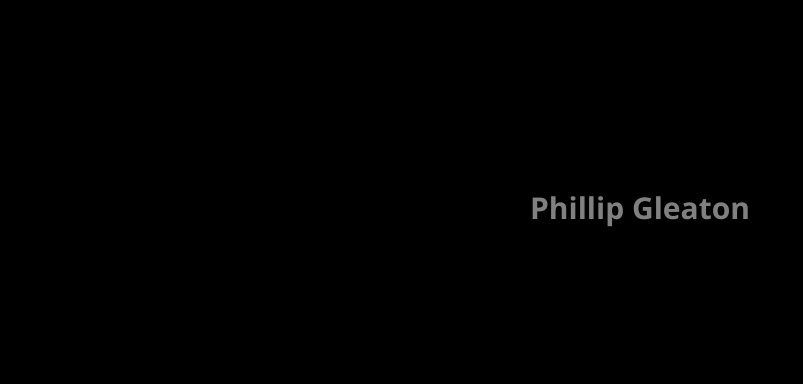
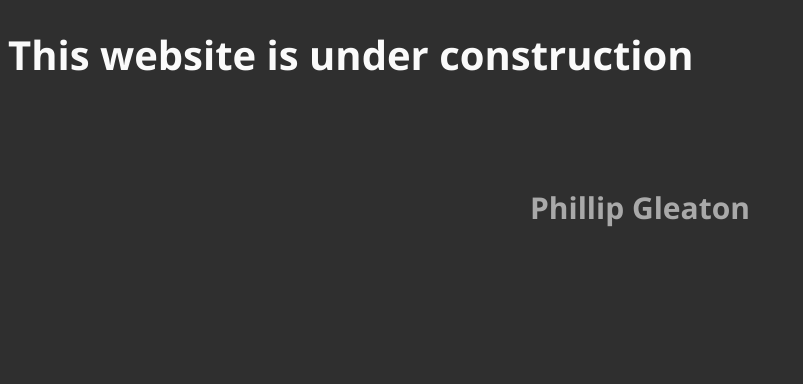
Before and after one commit to PhillipGleaton/phillipgleaton.github.io, a plain HTML site: page index.html in a window 1280 px wide. Shown: the top 384 px of the page, without its empty margins (0-803 px from the left). Drawn offline with Linux system fonts and the light colour scheme.

Commit message:
CSS modification

```diff
--- a/mystyle.css
+++ b/mystyle.css
@@ -1,25 +1,27 @@
-body {
-    text-align: left;
-    background-color: black;
-    font-size: 20px;
-    font-family: 'Segoe UI', Tahoma, Geneva, Verdana, sans-serif;
-  }
-
-  h1 {
-    color: gray
+ h1 {
+    color: #fafafa
     text-align: center;
   }
   h2 {
-    color: gray;
+    color: darkgray;
     text-align: center;
   }
 
 
 marquee {
     font-size:20px;
+    color: #ffffff;
 }
 
 link {
     text-align: left;
     color: blue;
 }
+
+body {
+  background-color: #2f2f2f;
+  color: #fafafa;
+  font-size: 20px;
+  font-family: 'Segoe UI', Tahoma, Geneva, Verdana, sans-serif;
+  text-align: left;
+}
```
Also changed, not shown: index.html (+5 -5 lines).
